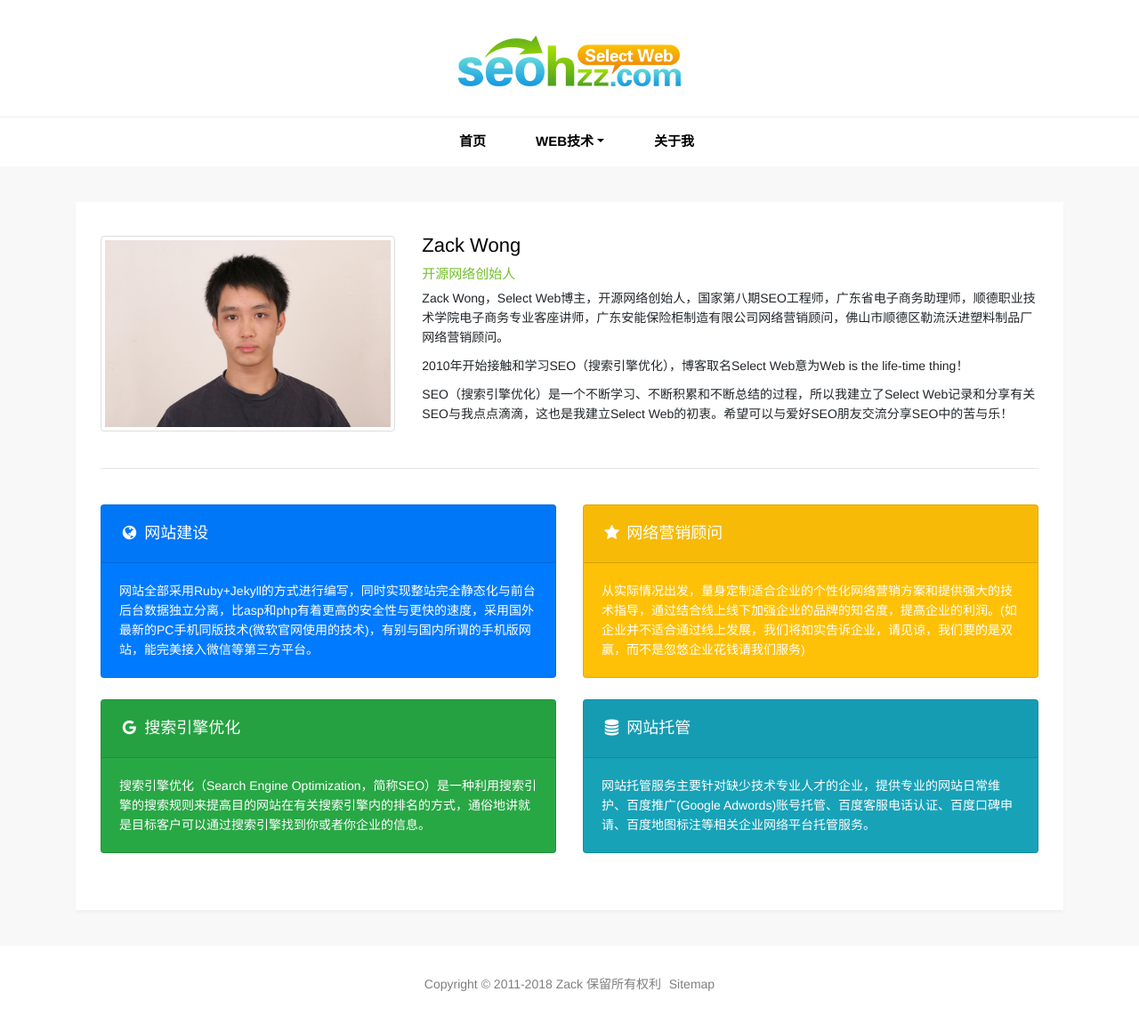
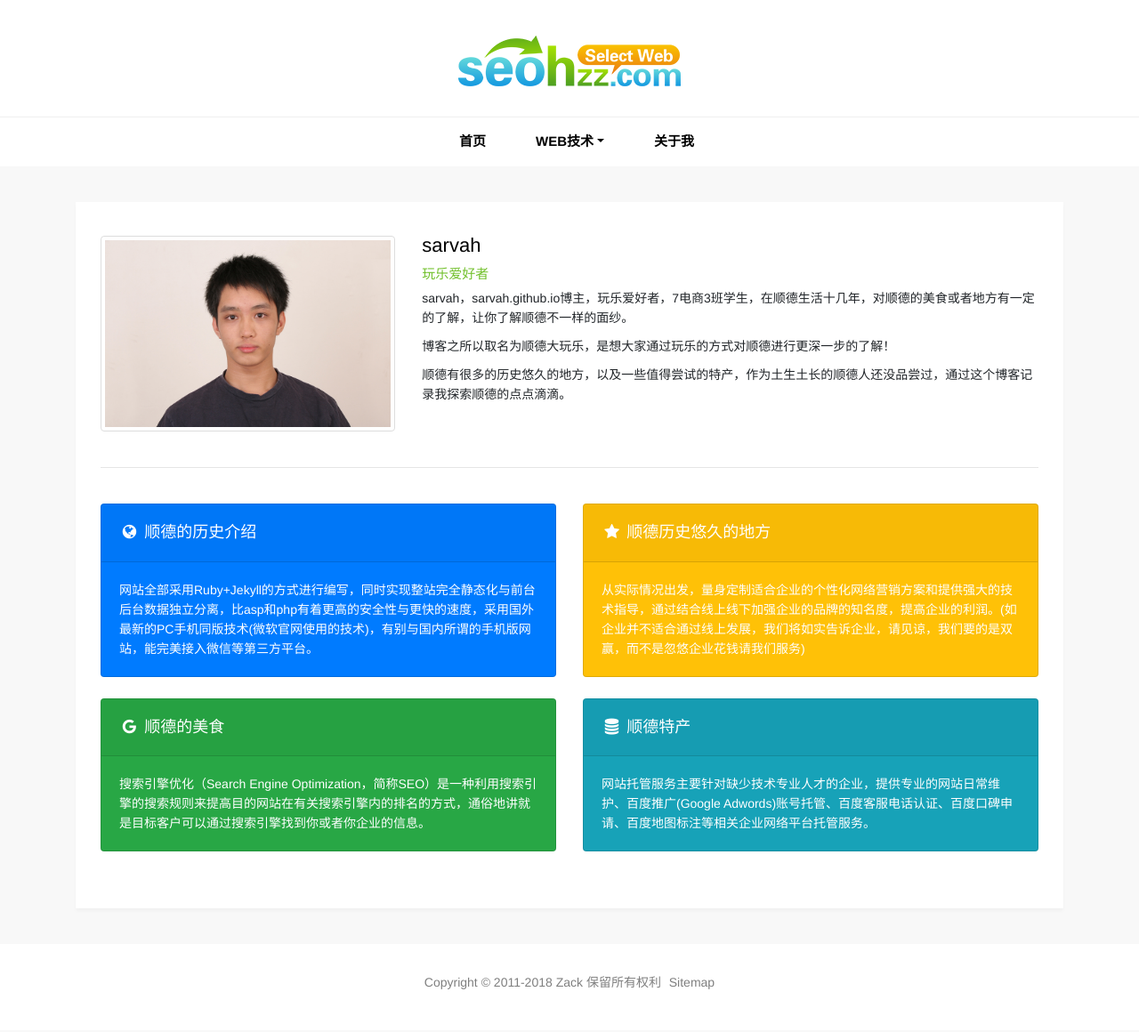
Before and after one commit to sarvah/sarvah.github.io, a Jekyll site: the page built from pages/about.html, in a window 1280 px wide. Shown: the whole page at 89% size. Built offline with Jekyll 4.4.1, drawn with Linux system fonts in a browser that asks for light colours.

Commit message:
Update about.html

```diff
--- a/pages/about.html
+++ b/pages/about.html
@@ -12,16 +12,16 @@
         <div class="row">
           <div class="col-md-4 mt-4"><img src="/images/pages/about.jpg" alt="Zack Wong" class="img-thumbnail"></div>
           <div class="col-md-8 mt-4">
-            <p class="post-title">Zack Wong</p>
-            <p class="post-tag">开源网络创始人</p>
-            <p>Zack Wong，Select Web博主，开源网络创始人，国家第八期SEO工程师，广东省电子商务助理师，顺德职业技术学院电子商务专业客座讲师，广东安能保险柜制造有限公司网络营销顾问，佛山市顺德区勒流沃进塑料制品厂网络营销顾问。</p>
-            <p>2010年开始接触和学习SEO（搜索引擎优化），博客取名Select Web意为Web is the life-time thing！</p>
-            <p>SEO（搜索引擎优化）是一个不断学习、不断积累和不断总结的过程，所以我建立了Select Web记录和分享有关SEO与我点点滴滴，这也是我建立Select Web的初衷。希望可以与爱好SEO朋友交流分享SEO中的苦与乐！</p>
+            <p class="post-title">sarvah</p>
+            <p class="post-tag">玩乐爱好者</p>
+            <p>sarvah，sarvah.github.io博主，玩乐爱好者，7电商3班学生，在顺德生活十几年，对顺德的美食或者地方有一定的了解，让你了解顺德不一样的面纱。</p>
+            <p>博客之所以取名为顺德大玩乐，是想大家通过玩乐的方式对顺德进行更深一步的了解！</p>
+            <p>顺德有很多的历史悠久的地方，以及一些值得尝试的特产，作为土生土长的顺德人还没品尝过，通过这个博客记录我探索顺德的点点滴滴。</p>
           </div>
           <div class="col-md-12 my-4"><hr></div>
           <div class="col-md-6">
             <div class="card text-white bg-primary mb-4">
-              <div class="card-header"><h4><i class="fa fa-globe fa-fw"></i> 网站建设</h4></div>
+              <div class="card-header"><h4><i class="fa fa-globe fa-fw"></i> 顺德的历史介绍</h4></div>
               <div class="card-body">
                 <p class="card-text">网站全部采用Ruby+Jekyll的方式进行编写，同时实现整站完全静态化与前台后台数据独立分离，比asp和php有着更高的安全性与更快的速度，采用国外最新的PC手机同版技术(微软官网使用的技术)，有别与国内所谓的手机版网站，能完美接入微信等第三方平台。</p>
               </div>
@@ -29,7 +29,7 @@
           </div>
           <div class="col-md-6">
             <div class="card text-white bg-warning mb-4">
-              <div class="card-header"><h4><i class="fa fa-star fa-fw"></i> 网络营销顾问</h4></div>
+              <div class="card-header"><h4><i class="fa fa-star fa-fw"></i> 顺德历史悠久的地方</h4></div>
               <div class="card-body">
                 <p class="card-text">从实际情况出发，量身定制适合企业的个性化网络营销方案和提供强大的技术指导，通过结合线上线下加强企业的品牌的知名度，提高企业的利润。(如企业并不适合通过线上发展，我们将如实告诉企业，请见谅，我们要的是双赢，而不是忽悠企业花钱请我们服务)</p>
               </div>
@@ -37,7 +37,7 @@
           </div>
           <div class="col-md-6">
             <div class="card text-white bg-success mb-4">
-              <div class="card-header"><h4><i class="fa fa-google fa-fw"></i> 搜索引擎优化</h4></div>
+              <div class="card-header"><h4><i class="fa fa-google fa-fw"></i> 顺德的美食</h4></div>
               <div class="card-body">
                 <p class="card-text">搜索引擎优化（Search Engine Optimization，简称SEO）是一种利用搜索引擎的搜索规则来提高目的网站在有关搜索引擎内的排名的方式，通俗地讲就是目标客户可以通过搜索引擎找到你或者你企业的信息。</p>
               </div>
@@ -45,7 +45,7 @@
           </div>
           <div class="col-md-6">
             <div class="card text-white bg-info mb-4">
-              <div class="card-header"><h4><i class="fa fa-database fa-fw"></i> 网站托管</h4></div>
+              <div class="card-header"><h4><i class="fa fa-database fa-fw"></i> 顺德特产</h4></div>
               <div class="card-body">
                 <p class="card-text">网站托管服务主要针对缺少技术专业人才的企业，提供专业的网站日常维护、百度推广(Google Adwords)账号托管、百度客服电话认证、百度口碑申请、百度地图标注等相关企业网络平台托管服务。</p>
               </div>
```
Also changed, not shown: other parts of pages/about.html (+1 -1 lines).
